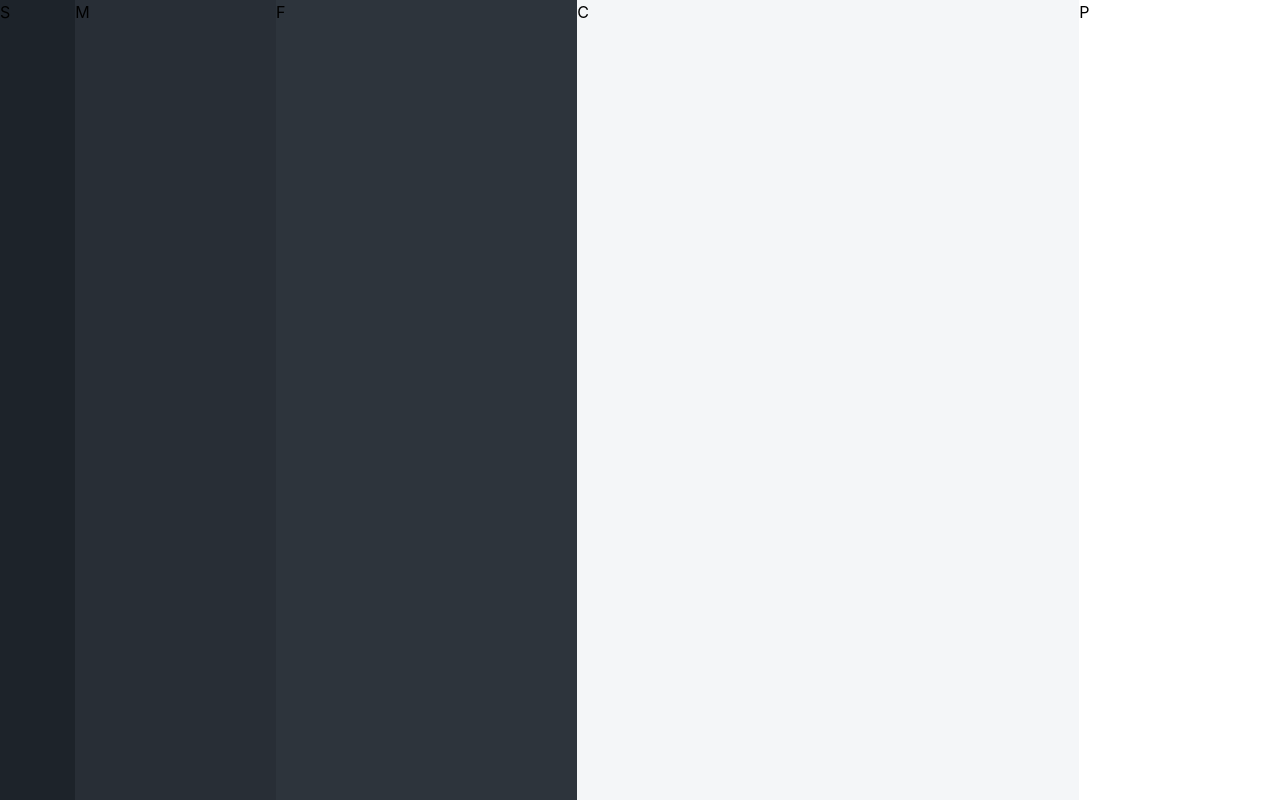
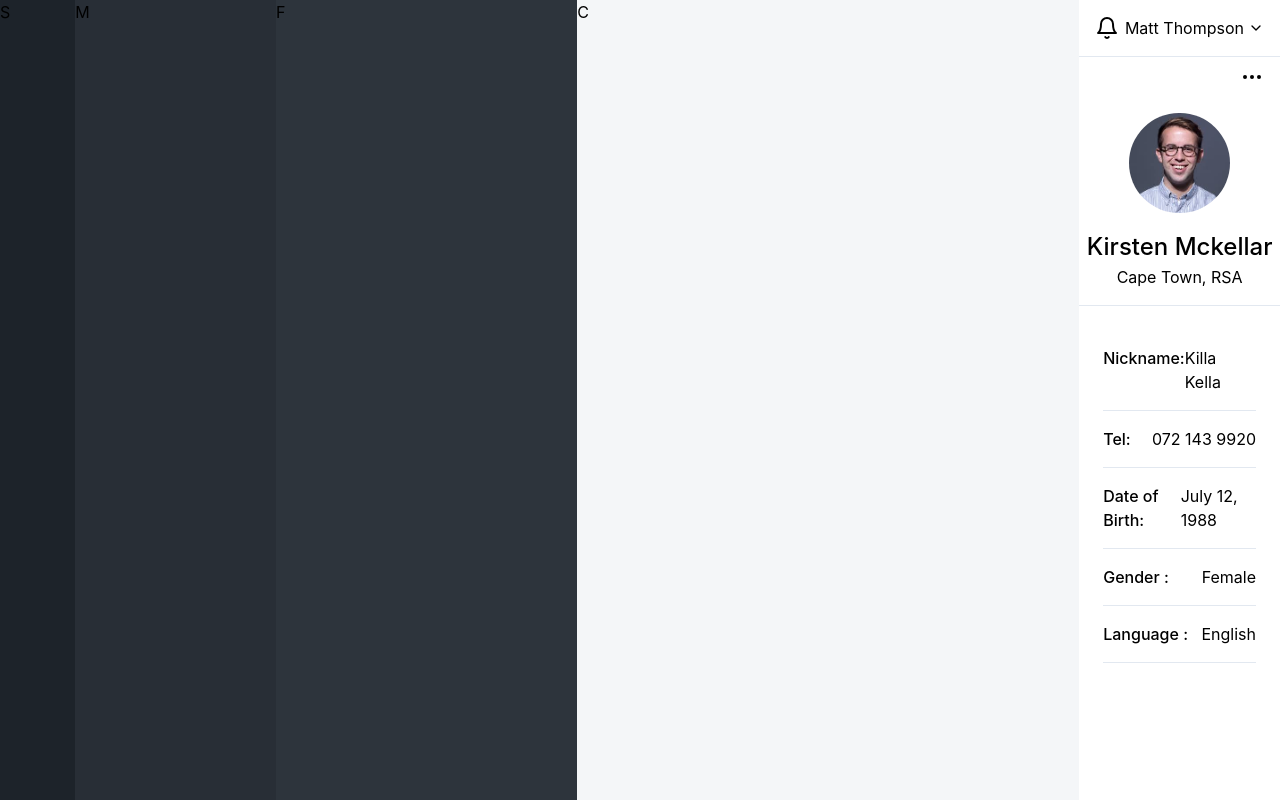
Before and after one commit to Rev4nth/tiny, a React (Create React App) app: page / in a window 1280 px wide. Built offline with nearby package versions, Linux system fonts and the light colour scheme.

Commit message:
init profile

```diff
--- a/package.json
+++ b/package.json
@@ -8,6 +8,7 @@
     "@testing-library/user-event": "^12.1.10",
     "react": "^17.0.1",
     "react-dom": "^17.0.1",
+    "react-feather": "^2.0.8",
     "react-scripts": "4.0.0",
     "tailwindcss": "^1.9.6",
     "web-vitals": "^0.2.4"
--- a/src/Profile.js
+++ b/src/Profile.js
@@ -1,7 +1,62 @@
 import React from "react";
+import { Bell, ChevronDown, MoreHorizontal } from "react-feather";
+
+import avatar from "./avatar.jpeg";
+
+const user = {
+  info: {
+    nickName: "Killa Kella",
+    tel: "072 143 9920",
+    dob: "July 12, 1988",
+    gender: "Female",
+    language: "English",
+  },
+};
+
+const Item = ({ label, value }) => {
+  return (
+    <div className="flex border-b border-gray-300 py-4 justify-between">
+      <p className="font-medium">{label}</p>
+      <p>{value}</p>
+    </div>
+  );
+};
 
 const Profile = () => {
-  return <div className="profile w-2/12">P</div>;
+  return (
+    <div className="profile w-2/12">
+      <div className="flex justify-between p-4 border-b border-gray-300">
+        <Bell />
+        <div className="flex items-center">
+          <p className="mr-1">Matt Thompson</p>
+          <ChevronDown size={16} />
+        </div>
+      </div>
+
+      <div className="border-b border-gray-300">
+        <div className="flex justify-end py-2 px-4">
+          <MoreHorizontal />
+        </div>
+        <div className="py-4 flex flex-col items-center">
+          <img
+            src={avatar}
+            alt="avatar"
+            className="rounded-full w-1/2 mb-4"
+          ></img>
+          <h3 className="text-2xl font-medium">Kirsten Mckellar</h3>
+          <p>Cape Town, RSA</p>
+        </div>
+      </div>
+
+      <div className="p-6">
+        <Item label="Nickname:" value={user.info.nickName} />
+        <Item label="Tel:" value={user.info.tel} />
+        <Item label="Date of Birth:" value={user.info.dob} />
+        <Item label="Gender :" value={user.info.gender} />
+        <Item label="Language :" value={user.info.language} />
+      </div>
+    </div>
+  );
 };
 
 export default Profile;
```
Also changed, not shown: src/avatar.jpeg (added), 1 other file (tests, documents, lock files or other folders).
